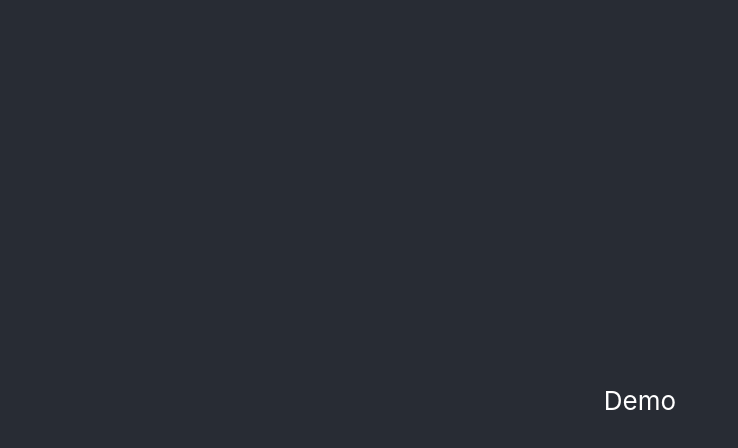
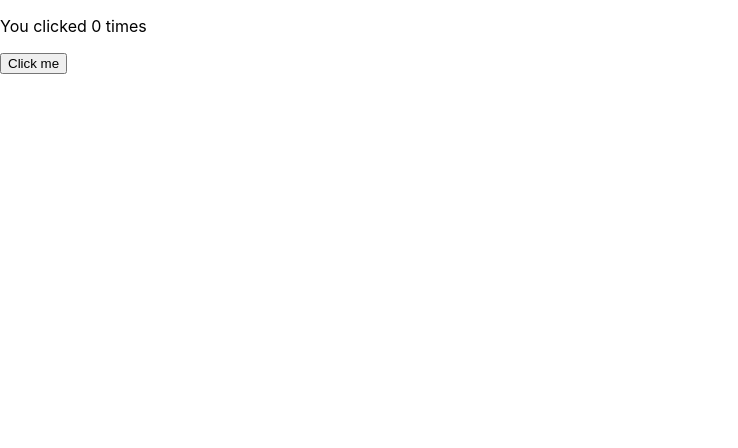
Before and after one commit to mrarthurwhite/use_state_react_hooks_demo, a React (Create React App) app in the folder use_state_initial_demo/: page / in a window 1280 px wide. Shown: the top 448 px of the page, without its empty margins (0-738 px from the left). Built offline with nearby package versions, Linux system fonts and the light colour scheme.

Commit message:
modified app.js to include count & usestate

```diff
--- a/use_state_initial_demo/src/App.js
+++ b/use_state_initial_demo/src/App.js
@@ -1,14 +1,18 @@
 import logo from './logo.svg';
 import './App.css';
+import React, { useState } from 'react';
 
 function App() {
 
+  // Declare a new state variable, which we'll call "count" & initialize it to 0
+  const [count, setCount] = useState(0);
 
   return (
-    <div className="App">
-      <header className="App-header">
-    Demo
-        </header>
+    <div>
+      <p>You clicked {count} times</p>
+      <button onClick={() => setCount(count + 1)}>
+        Click me
+      </button>
     </div>
   );
 }
--- a/use_state_initial_demo/src/index.js
+++ b/use_state_initial_demo/src/index.js
@@ -2,7 +2,6 @@
 import ReactDOM from 'react-dom';
 import './index.css';
 import App from './App';
-import reportWebVitals from './reportWebVitals';
 
 ReactDOM.render(
   <React.StrictMode>
@@ -10,8 +9,3 @@
   </React.StrictMode>,
   document.getElementById('root')
 );
-
-// If you want to start measuring performance in your app, pass a function
-// to log results (for example: reportWebVitals(console.log))
-// or send to an analytics endpoint. Learn more: https://bit.ly/CRA-vitals
-reportWebVitals();
```
